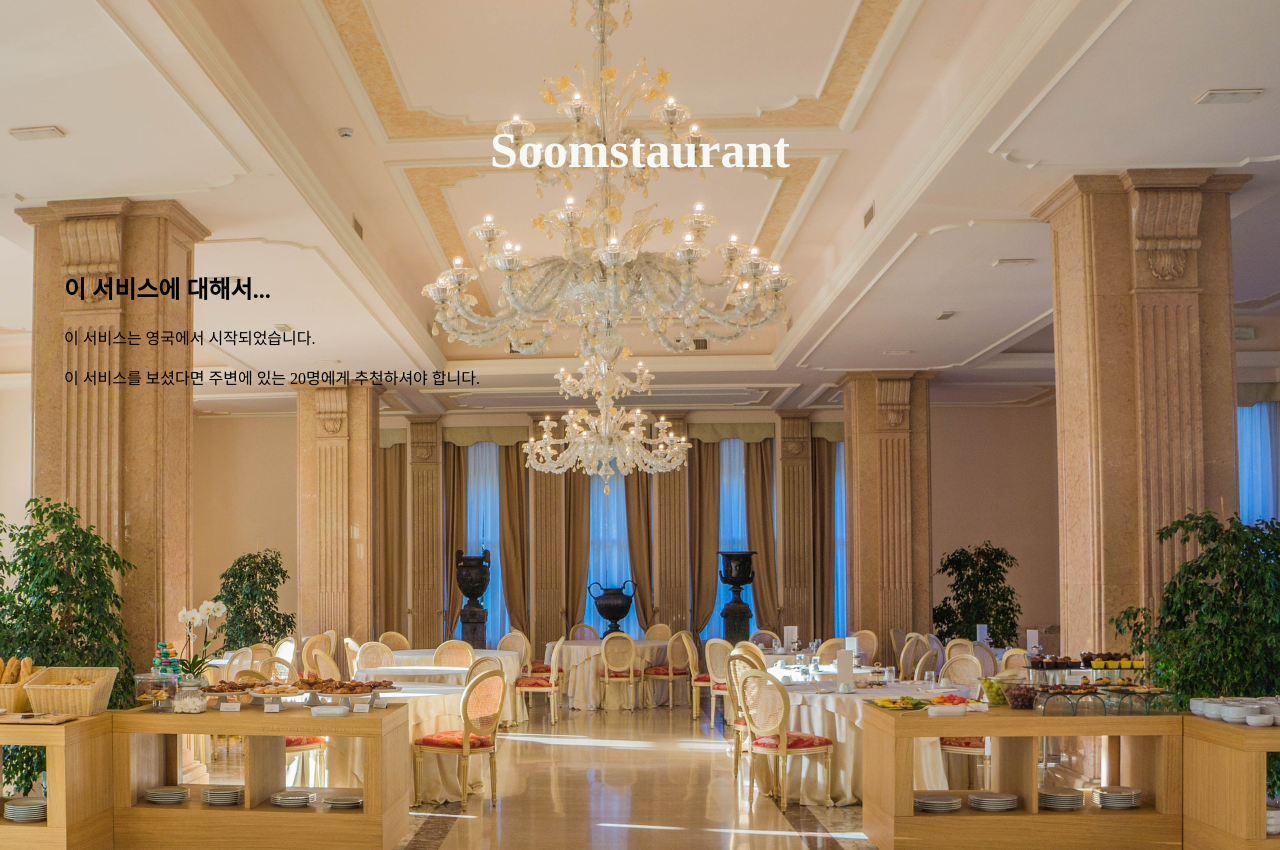
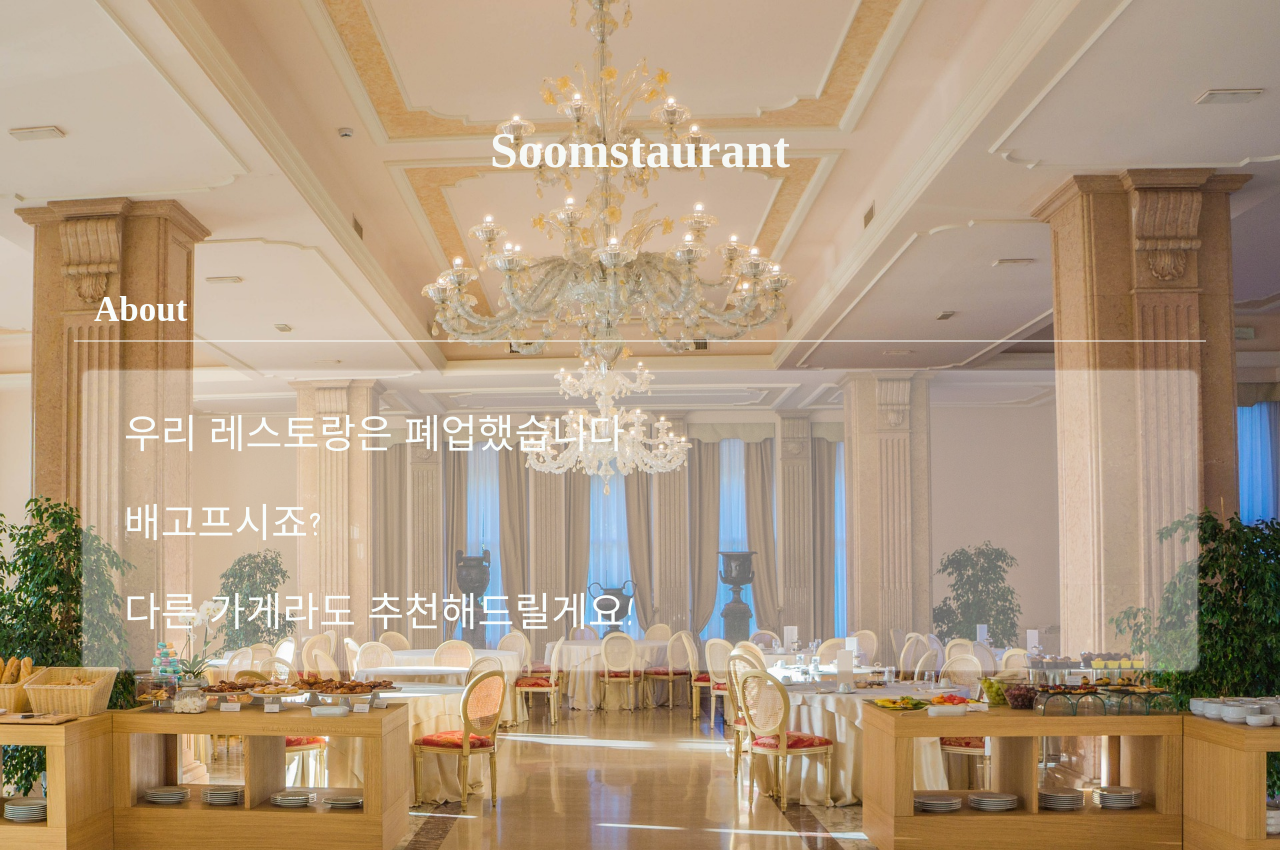
Before and after one commit to CodeSoom/react-week8-assignment-1, a React app: page /about in a window 1280 px wide. Built offline with nearby package versions, Linux system fonts and the light colour scheme; a web font is replaced by a local one.

Commit message:
design aboutpage

```diff
--- a/index.html
+++ b/index.html
@@ -5,6 +5,7 @@
     <title>Demo</title>
     <style>
       @import url('https://fonts.googleapis.com/css2?family=Tillana:wght@400;600;700&display=swap');
+      @import url('https://fonts.googleapis.com/css2?family=Nanum+Pen+Script&display=swap');
 
       body {
         font-size: 16px;
--- a/src/AboutPage.jsx
+++ b/src/AboutPage.jsx
@@ -1,11 +1,40 @@
 import React from 'react';
+
+import styled from '@emotion/styled';
+
+const Title = styled.h2({
+  fontSize: '35px',
+  margin: '30px 10px',
+  padding: '10px 20px',
+  borderBottom: '2px solid rgba(249, 253, 252, 0.5)',
+  color: '#F9FDFC',
+});
+
+const Text = styled.p({
+  fontSize: '40px',
+  color: '#F9FDFC',
+  margin: '10px 20px',
+  padding: '10px',
+  fontFamily: '"Nanum Pen Script", cursive',
+})
+
+const TextContainer = styled.div({
+  margin: '0 20px',
+  padding: '10px',
+  backgroundColor: 'rgba(255, 255, 255, 0.4)',
+  boxShadow: '0px 0px 5px white',
+  borderRadius: '5px',
+})
 
 export default function AboutPage() {
   return (
     <div>
-      <h2>이 서비스에 대해서...</h2>
-      <p>이 서비스는 영국에서 시작되었습니다.</p>
-      <p>이 서비스를 보셨다면 주변에 있는 20명에게 추천하셔야 합니다.</p>
+      <Title>About</Title>
+      <TextContainer>
+        <Text>우리 레스토랑은 폐업했습니다</Text>
+        <Text>배고프시죠?</Text>
+        <Text>다른 가게라도 추천해드릴게요!</Text>
+      </TextContainer>
     </div>
   );
 }
```
